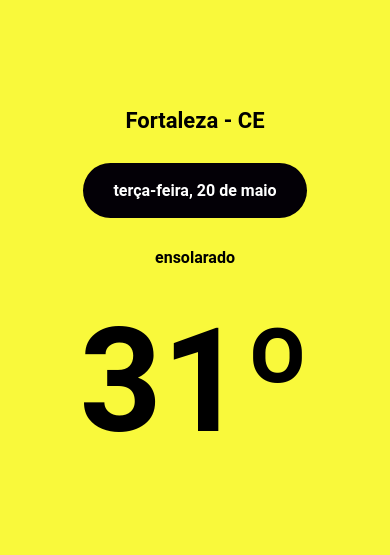
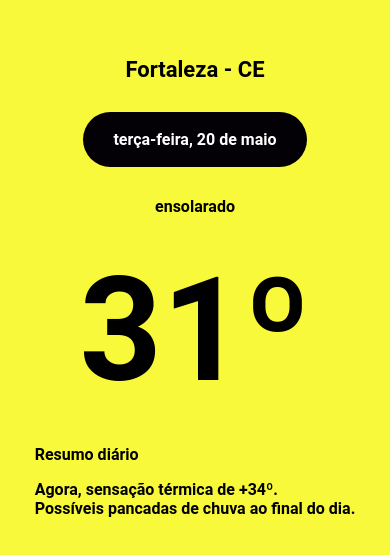
Before and after one commit to kevendasilva/weather-app, a React Native app: screen / in a window 390 px wide. Shown: the part 135-690 px from the top of the page. Built offline with nearby package versions, Linux system fonts and the light colour scheme.

Commit message:
creating daily summary component

```diff
--- a/App.tsx
+++ b/App.tsx
@@ -1,4 +1,5 @@
 import { Container } from './src/components/Container';
+import { DailySummary } from './src/components/DailySummary';
 import { DateTime } from './src/components/DateTime';
 import { Location } from './src/components/Location';
 import { Temperature } from './src/components/Temperature';
@@ -9,8 +10,12 @@ export default function App() {
     <Container>
       <Location city="Fortaleza" state="CE" />
       <DateTime datetime="terça-feira, 20 de maio" />
-      <Weather temperature="" wind="" humidity=""/>
+      <Weather temperature="" wind="" humidity="" />
       <Temperature temperatureInDegrees="31º" />
+      <DailySummary
+        content="Agora, sensação térmica de +34º.
+Possíveis pancadas de chuva ao final do dia."
+      />
     </Container>
   );
 }
--- /dev/null
+++ b/src/components/DailySummary.tsx
@@ -0,0 +1,27 @@
+import { FunctionComponent } from 'react';
+import { StyleSheet, Text, View } from 'react-native';
+
+type DailySummaryProps = {
+  content: string
+}
+
+export const DailySummary: FunctionComponent<DailySummaryProps> = ({ content }) => {
+  return (
+    <View style={styles.dailySummaryContainer}>
+      <Text style={styles.dailySummary}>Resumo diário</Text>
+      <Text style={styles.dailySummary}>{content}</Text>
+    </View>
+  );
+};
+
+const styles = StyleSheet.create({
+  dailySummary: {
+    fontFamily: 'Roboto',
+    fontWeight: '700',
+    fontSize: 16,
+    color: '#000000',
+  },
+  dailySummaryContainer: {
+    gap: 16
+  }
+});
```
